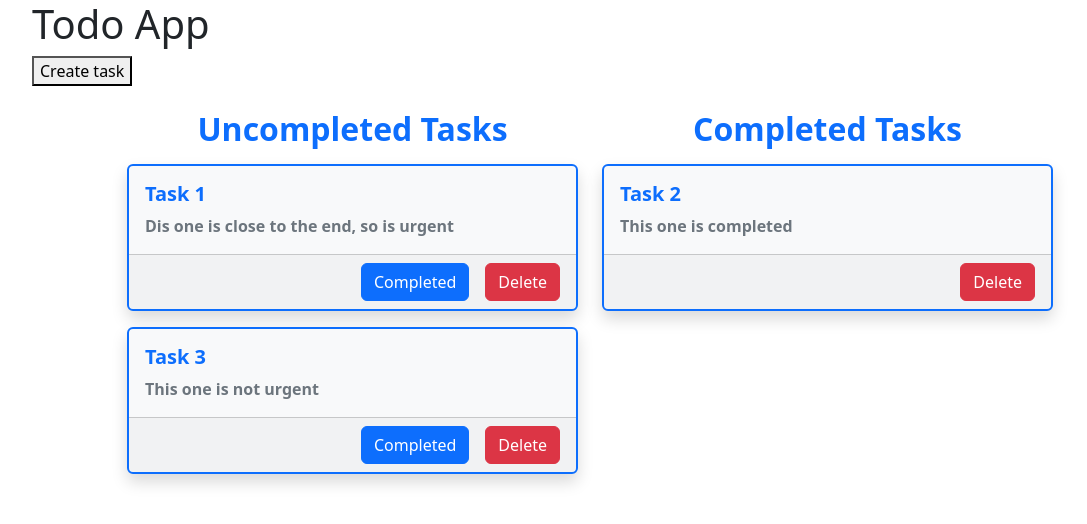
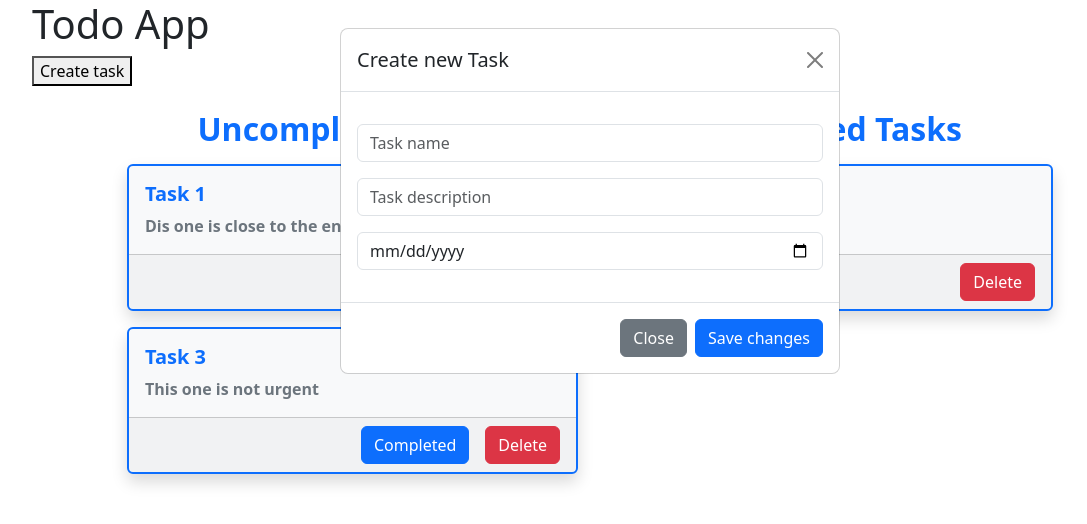
Before and after one commit to caarlosdiiaz/angular-todo-list, an Angular app: page / in a window 1280 px wide. Both pictures are taken after a click on the button "Create task". Shown: the top 524 px of the page, without its empty margins (50-1137 px from the left). Built offline with nearby package versions, Linux system fonts and the light colour scheme.

Commit message:
wip modal

```diff
--- /dev/null
+++ b/src/app/components/create-modal/create-modal.component.html
@@ -0,0 +1,24 @@
+<div class="abrir-modal">
+  <div class="modal" style="display: block;" tabindex="-1">
+    <div class="modal-dialog" role="document">
+      <div class="modal-content">
+        <div class="modal-header">
+          <h5 class="modal-title">Create new Task</h5>
+          <button type="button" class="btn-close" data-bs-dismiss="modal" aria-label="Close" (click)="onCloseModal()"></button>
+        </div>
+        <div class="modal-body">
+          <form action="">
+            <div class=""><input type="text" class="form-control my-3" placeholder="Task name"/></div>
+            <div class=""><input type="text" class="form-control my-3" placeholder="Task description"/></div>
+            <div class=""><input type="date" class="form-control my-3" placeholder="Due before"/></div>
+          </form>
+        </div>
+        <div class="modal-footer">
+          <button type="button" class="btn btn-secondary" data-bs-dismiss="modal" (click)="onCloseModal()">Close</button>
+          <button type="button" class="btn btn-primary" (click)="todo()">Save changes</button>
+        </div>
+      </div>
+    </div>
+  </div>
+</div>
+<!--(click)="closeModal()"-->
--- /dev/null
+++ b/src/app/components/create-modal/create-modal.component.ts
@@ -0,0 +1,20 @@
+import { Component, EventEmitter, Output } from '@angular/core';
+
+@Component({
+  selector: 'create-modal',
+  standalone: true,
+  imports: [],
+  templateUrl: './create-modal.component.html'
+})
+export class CreateModalComponent {
+
+  @Output() closeEventEmiter = new EventEmitter();
+
+  onCloseModal() {
+    this.closeEventEmiter.emit();
+  }
+
+  todo() {
+    alert('Todo');
+  }
+}
--- a/src/app/components/todo-app.component.html
+++ b/src/app/components/todo-app.component.html
@@ -1,5 +1,8 @@
 <div class="container">
   <h1>Todo App</h1>
   <button (click)="openCloseModal()">Create task</button>
+  @if(showModal) {
+    <create-modal (closeEventEmiter)="openCloseModal()"/>
+  }
   <task-list [tasks]="tasks"/>
 </div>
--- a/src/app/components/todo-app.component.ts
+++ b/src/app/components/todo-app.component.ts
@@ -2,11 +2,12 @@ import { Component, OnInit } from '@angular/core';
 import { TaskService } from '../service/task.service';
 import { Task } from '../models/task';
 import { TaskListComponent } from "./task-list/task-list.component";
+import { CreateModalComponent } from "./create-modal/create-modal.component";
 
 @Component({
   selector: 'todo-app',
   standalone: true,
-  imports: [TaskListComponent],
+  imports: [TaskListComponent, CreateModalComponent],
   templateUrl: './todo-app.component.html'
 })
 export class TodoAppComponent implements OnInit {
```
Also changed, not shown: 1 other file (tests, documents, lock files or other folders).
